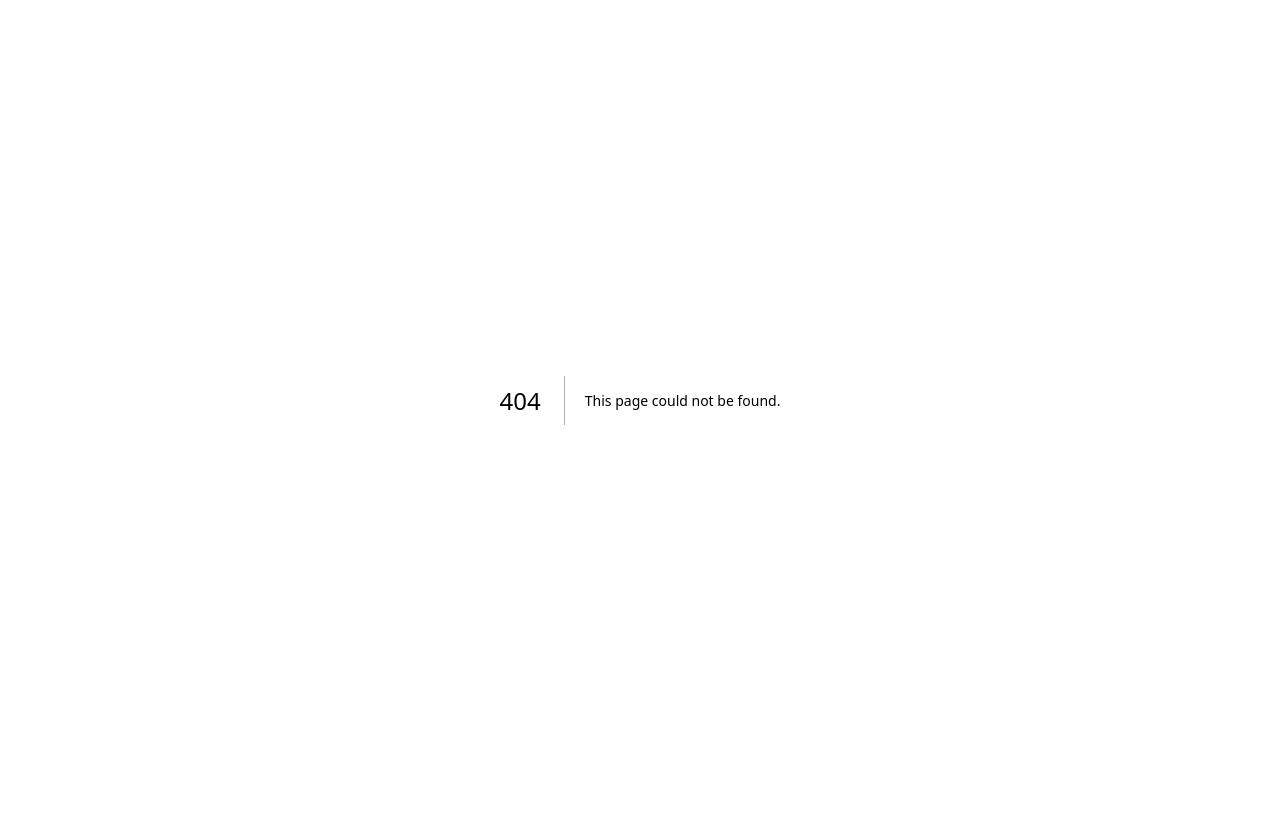
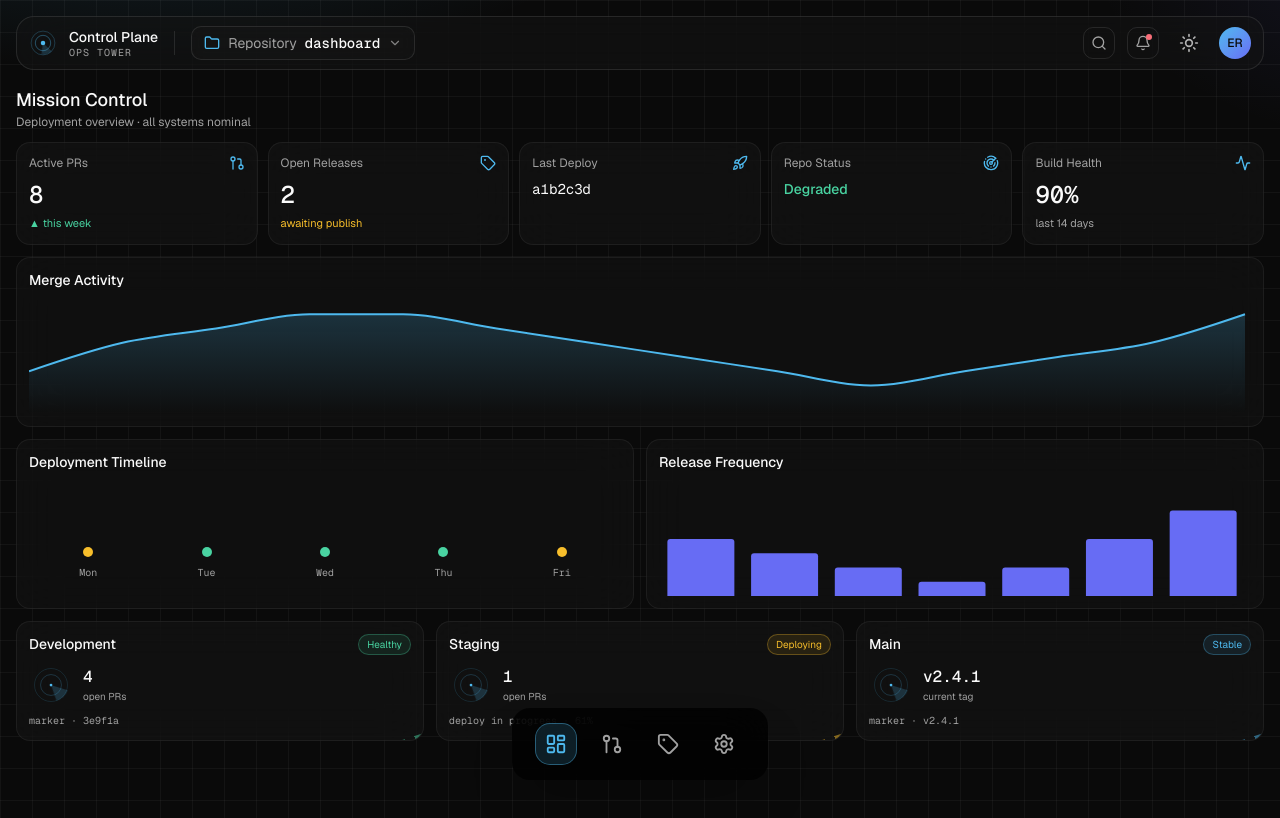
Before and after one commit to elraghifary/control-plane, a Next.js app: page /dashboard in a window 1280 px wide. Before the commit this address had no page. Shown: the top 818 px of the page. Built offline with nearby package versions, Linux system fonts and the light colour scheme.

Commit message:
feat(dashboard): compose mission-control dashboard from mock data

```diff
--- /dev/null
+++ b/src/app/(app)/dashboard/page.tsx
@@ -0,0 +1,14 @@
+import { data } from "@/lib/data";
+import { DashboardView } from "@/components/dashboard/dashboard-view";
+
+export default async function DashboardPage() {
+  const slug = "dashboard";
+  const [summary, envs, merge, release, timeline] = await Promise.all([
+    data.getDashboardSummary(slug),
+    data.getEnvironmentStatuses(slug),
+    data.getMergeActivity(slug),
+    data.getReleaseFrequency(slug),
+    data.getDeploymentTimeline(slug),
+  ]);
+  return <DashboardView summary={summary} envs={envs} merge={merge} release={release} timeline={timeline} />;
+}
--- /dev/null
+++ b/src/components/dashboard/dashboard-view.tsx
@@ -0,0 +1,51 @@
+"use client";
+import { GitPullRequest, Tag, Rocket, Radar, Activity } from "lucide-react";
+import type { DashboardSummary, EnvironmentStatus, MergeActivityPoint, ReleaseFrequencyPoint, DeploymentTimelinePoint } from "@/lib/data";
+import { MetricCard } from "./metric-card";
+import { StatusWidget } from "./status-widget";
+import { MergeActivityChart } from "./charts/merge-activity-chart";
+import { ReleaseFrequencyChart } from "./charts/release-frequency-chart";
+import { DeploymentTimelineChart } from "./charts/deployment-timeline-chart";
+import { FadeInUp } from "@/components/motion/fade-in";
+
+export function DashboardView({ summary, envs, merge, release, timeline }: {
+  summary: DashboardSummary; envs: EnvironmentStatus[];
+  merge: MergeActivityPoint[]; release: ReleaseFrequencyPoint[]; timeline: DeploymentTimelinePoint[];
+}) {
+  return (
+    <div className="space-y-3">
+      <div>
+        <h1 className="text-lg font-medium">Mission Control</h1>
+        <p className="text-xs text-muted-foreground">Deployment overview · all systems nominal</p>
+      </div>
+
+      <div className="grid grid-cols-2 gap-2.5 md:grid-cols-3 lg:grid-cols-5">
+        <MetricCard label="Active PRs" value={summary.activePullRequests} delta="▲ this week" deltaTone="healthy" icon={GitPullRequest} />
+        <MetricCard label="Open Releases" value={summary.openReleases} delta="awaiting publish" deltaTone="warn" icon={Tag} />
+        <MetricCard label="Last Deploy" icon={Rocket} footer={<div className="mt-2 font-mono text-sm">{summary.lastDeployment.sha}</div>} />
+        <MetricCard label="Repo Status" icon={Radar} footer={<div className="mt-2 text-sm font-medium text-status-healthy capitalize">{summary.repositoryStatus}</div>} />
+        <MetricCard label="Build Health" value={summary.buildHealthPct} suffix="%" delta="last 14 days" deltaTone="muted" icon={Activity} />
+      </div>
+
+      <FadeInUp className="rounded-xl border border-border/60 bg-card/40 p-3 backdrop-blur-xl">
+        <div className="mb-1 text-sm font-medium">Merge Activity</div>
+        <MergeActivityChart data={merge} />
+      </FadeInUp>
+
+      <div className="grid gap-3 md:grid-cols-2">
+        <div className="rounded-xl border border-border/60 bg-card/40 p-3 backdrop-blur-xl">
+          <div className="mb-1 text-sm font-medium">Deployment Timeline</div>
+          <DeploymentTimelineChart data={timeline} />
+        </div>
+        <div className="rounded-xl border border-border/60 bg-card/40 p-3 backdrop-blur-xl">
+          <div className="mb-1 text-sm font-medium">Release Frequency</div>
+          <ReleaseFrequencyChart data={release} />
+        </div>
+      </div>
+
+      <div className="grid gap-3 md:grid-cols-3">
+        {envs.map((e) => <StatusWidget key={e.env} status={e} />)}
+      </div>
+    </div>
+  );
+}
```
